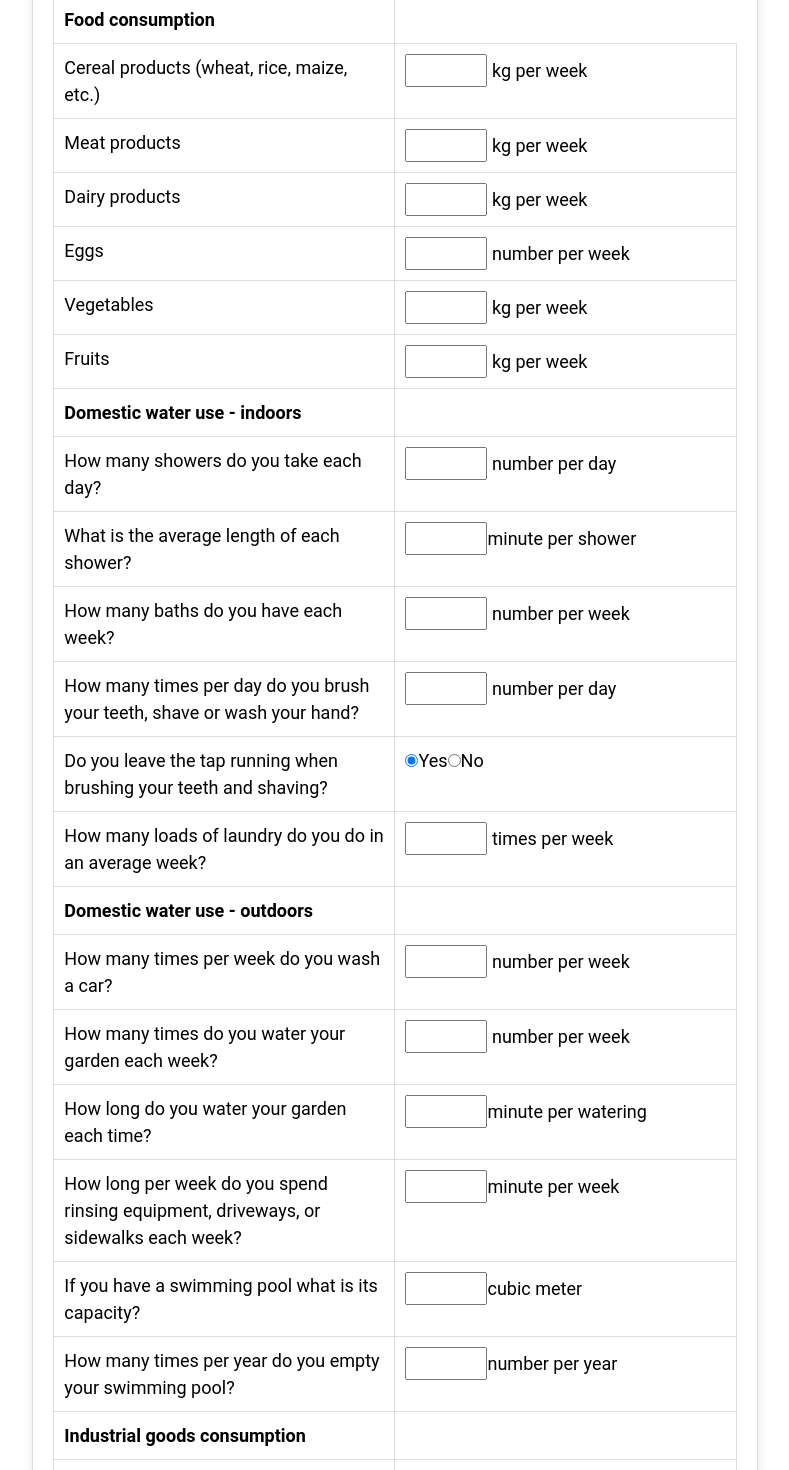
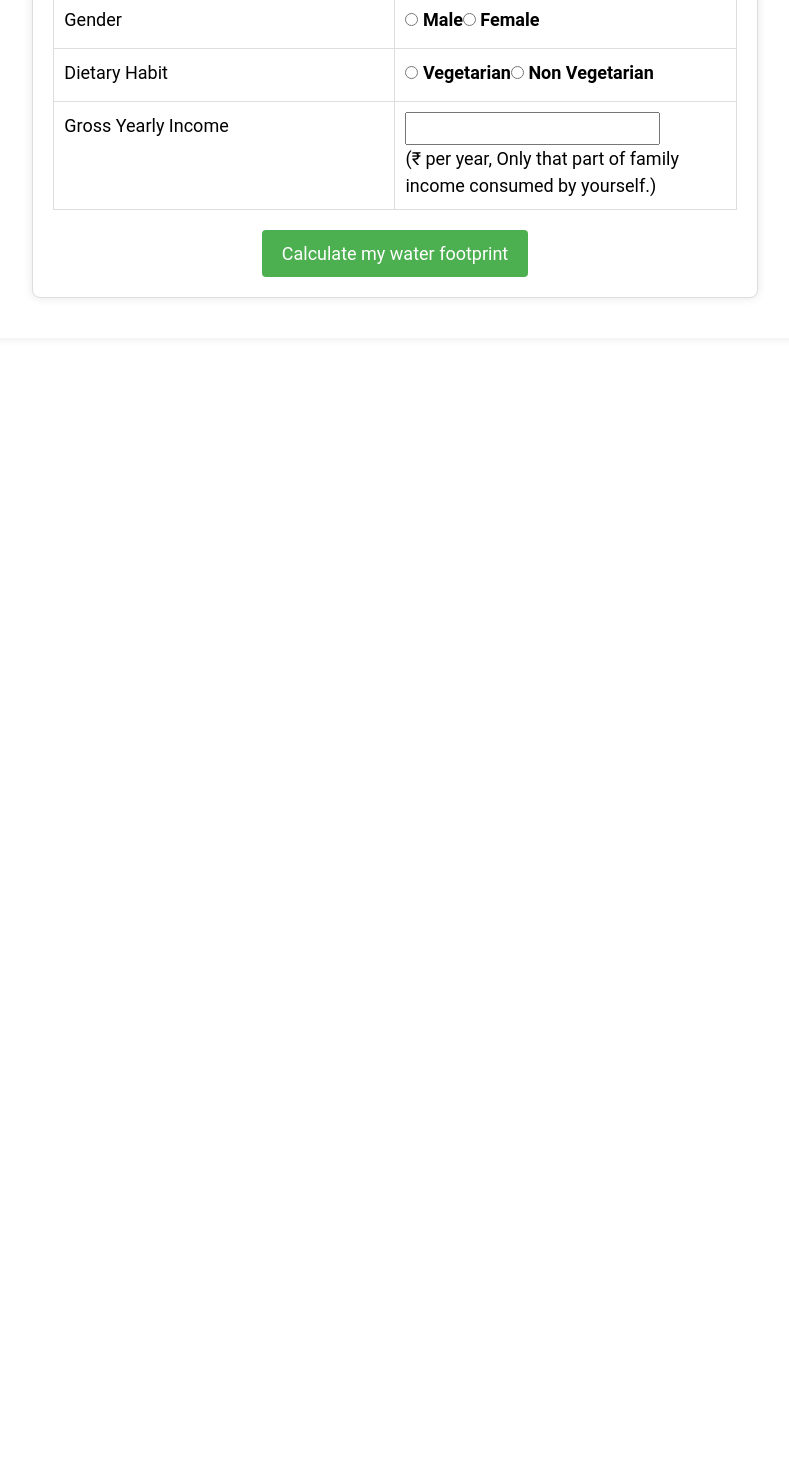
Before and after one commit to Sustainer2020/Water-Footprint-of-India, a React (Create React App) app: page /Calculator in a window 1280 px wide. Shown: the part 460-1930 px from the top of the page, without its empty margins (195-984 px from the left). After the commit the page ends 845 px from the top, so only its background shows below. Built offline with nearby package versions, Linux system fonts and the light colour scheme.

Commit message:
rough basic calc

```diff
--- a/src/components/WaterCalculator.js
+++ b/src/components/WaterCalculator.js
@@ -35,13 +35,44 @@ function WaterFootprintCalculator() {
   const [poolnumber, setPoolnumber] = useState('');
   const [income, setIncome] = useState('');
   const [showModal, setShowModal] = useState(false);
-
+  const [gender, setGender] = useState("");
+  const [dietaryHabit, setDietaryHabit] = useState("");
+  const [grossYearlyIncome, setGrossYearlyIncome] = useState("");
   const handleDropdownChange = (e) => {
     setSelectedItem(e.target.value);
   };
 
+
   const [waterFootprint, setWaterFootprint] = useState(null);
 
+  const handleGenderChange = (e) => {
+    const selectedGender = e.target.value;
+
+    // Set values based on the selected gender
+    if (selectedGender === 'male') {
+      // Set values for male
+      setGender(55);
+    } else if (selectedGender === 'female') {
+      // Set values for female
+      setGender(50);
+
+    }
+  };
+  const handleDietaryHabitChange = (e) => {
+    const selectedDietaryHabit = e.target.value;
+
+    // Set values based on the selected dietary habit
+    if (selectedDietaryHabit === 'vegetarian') {
+      // Set values for vegetarian
+      setDietaryHabit(50);
+      // Additional logic or state updates if needed
+    } else if (selectedDietaryHabit === 'meat_consumer') {
+      // Set values for non-vegetarian
+      setDietaryHabit(70);
+      // Additional logic or state updates if needed
+    }
+    console.log(dietaryHabit);
+  };
   const calculateWaterFootprint = () => {
     const numericFields = [
       { name: 'Cereal products', value: cereal },
@@ -65,31 +96,23 @@ function WaterFootprintCalculator() {
     ];
 
     // Check for non-numeric values in numeric fields
-    const invalidFields = numericFields.filter(field => isNaN(parseFloat(field.value)));
+    // const invalidFields = numericFields.filter(field => isNaN(parseFloat(field.value)));
 
-    if (invalidFields.length > 0) {
-      const fieldNames = invalidFields.map(field => field.name).join(', ');
-      alert(`Please enter valid numeric values in the following fields: ${fieldNames}`);
-      return;
-    }
+    // if (invalidFields.length > 0) {
+    //   const fieldNames = invalidFields.map(field => field.name).join(', ');
+    //   alert(`Please enter valid numeric values in the following fields: ${fieldNames}`);
+    //   return;
+    // }
 
     if (selectedItem === 'basic') {
+      console.log(dietaryHabit);
       // Basic water footprint calculation equation
       let basicWaterFootprint =
-        parseFloat(cereal) +
-        parseFloat(meat) +
-        parseFloat(diary) +
-        parseFloat(egg) +
-        parseFloat(vegetable) +
-        parseFloat(fruit) +
-        parseFloat(showernumber) * parseFloat(showerminute) * 365 +
-        parseFloat(bathnumber) * 150 +
-        parseFloat(tap1) * parseFloat(tap2) +
-        parseFloat(laundryload) * 150 +
-        parseFloat(carweek) * 150 +
-        parseFloat(gardenweek) * parseFloat(gardenminute) +
-        parseFloat(rinsingminute) +
-        parseFloat(poolcapacity) * parseFloat(poolnumber) * 1000;
+      400+
+        parseFloat(gender)+
+        parseFloat(dietaryHabit)+
+        parseFloat(grossYearlyIncome)*0.005
+        ;
 
       setWaterFootprint(basicWaterFootprint);
     } else if (selectedItem === 'advanced') {
@@ -162,156 +185,34 @@ function WaterFootprintCalculator() {
       </td>
     </tr>
     <tr>
-              <td><strong>Food consumption</strong></td>
-            </tr>
-            <tr>
-              <td>Cereal products (wheat, rice, maize, etc.)</td>
+      <td>Gender</td>
       <td>
-                <input name="cereal" size="3" type="text" value={cereal} onChange={(e) => setCereal(e.target.value)} />
-                <span> kg per week</span>
+        <label>
+          <input type="radio" name="gender" value="male" onChange={handleGenderChange} /> Male
+        </label>
+        <label>
+          <input type="radio" name="gender" value="female" onChange={handleGenderChange} /> Female
+        </label>
+        {/* Add more options if needed */}
       </td>
     </tr>
     <tr>
-              <td>Meat products</td>
+      <td>Dietary Habit</td>
       <td>
-                <input name="meat" size="3" type="text" value={meat} onChange={(e) => setMeat(e.target.value)} />
-                <span> kg per week</span>
+        <label>
+          <input type="radio" name="dietary_habit" value="vegetarian" onChange={handleDietaryHabitChange} /> Vegetarian
+        </label>
+        <label>
+          <input type="radio" name="dietary_habit" value="meat_consumer" onChange={handleDietaryHabitChange} /> Non Vegetarian
+        </label>
       </td>
     </tr>
     <tr>
-              <td>Dairy products</td>
+      <td>Gross Yearly Income</td>
       <td>
-                <input name="diary" size="3" type="text" value={diary} onChange={(e) => setDiary(e.target.value)} />
-                <span> kg per week</span>
-              </td>
-            </tr>
-            <tr>
-              <td>Eggs</td>
-              <td>
-                <input name="egg" size="3" type="text" value={egg} onChange={(e) => setEgg(e.target.value)} />
-                <span> number per week</span>
-              </td>
-            </tr>
-            <tr>
-              <td>Vegetables</td>
-              <td>
-                <input name="vegetable" size="3" type="text" value={vegetable} onChange={(e) => setVegetable(e.target.value)} />
-                <span> kg per week</span>
-              </td>
-            </tr>
-            <tr>
-              <td>Fruits</td>
-              <td>
-                <input name="fruit" size="3" type="text" value={fruit} onChange={(e) => setFruit(e.target.value)} />
-                <span> kg per week</span>
-              </td>
-            </tr>
-
-
-            <tr>
-              <td><strong>Domestic water use - indoors</strong></td>
-              <td>&nbsp;</td>
-            </tr>
-            <tr>
-              <td>How many showers do you take each day?</td>
-              <td>
-                <input name="showernumber" size="3" type="text" value={showernumber} onChange={(e) => setShowernumber(e.target.value)} />
-                <span> number per day</span>
-              </td>
-            </tr>
-            <tr>
-              <td>What is the average length of each shower?</td>
-              <td>
-                <input name="showerminute" size="3" type="text" value={showerminute} onChange={(e) => setShowerminute(e.target.value)} />
-               minute per shower
-              </td>
-            </tr>
-            <tr>
-              <td>How many baths do you have each week?</td>
-              <td>
-                <input name="bathnumber" size="3" type="text" value={bathnumber} onChange={(e) => setBathnumber(e.target.value)} />
-                <span> number per week</span>
-              </td>
-            </tr>
-            <tr>
-              <td>How many times per day do you brush your teeth, shave or wash your hand?</td>
-              <td>
-                <input name="tap1" size="3" type="text" value={tap1} onChange={(e) => setTap1(e.target.value)} />
-                <span> number per day</span>
-              </td>
-            </tr>
-            <tr>
-              <td>Do you leave the tap running when brushing your teeth and shaving?</td>
-              <td>
-                <input name="tap2" value="20" type="radio" checked={tap2 === '20'} onChange={() => setTap2('20')} />
-                Yes
-                <input name="tap2" value="1" type="radio" checked={tap2 === '1'} onChange={() => setTap2('1')} />
-                No
-              </td>
-            </tr>
-            <tr>
-              <td>How many loads of laundry do you do in an average week?</td>
-              <td>
-                <input name="laundryload" size="3" type="text" value={laundryload} onChange={(e) => setLaundryload(e.target.value)} />
-                <span> times per week</span>
-              </td>
-            </tr>
-
-            <tr>
-              <td><strong>Domestic water use - outdoors</strong></td>
-              <td>&nbsp;</td>
-            </tr>
-            <tr>
-              <td>How many times per week do you wash a car?</td>
-              <td>
-                <input name="carweek" size="3" type="text" value={carweek} onChange={(e) => setCarweek(e.target.value)} />
-                <span> number per week</span>
-              </td>
-            </tr>
-            <tr>
-              <td>How many times do you water your garden each week?</td>
-              <td>
-                <input name="gardenweek" size="3" type="text" value={gardenweek} onChange={(e) => setGardenweek(e.target.value)} />
-                <span> number per week</span>
-              </td>
-            </tr>
-            <tr>
-              <td>How long do you water your garden each time?</td>
-              <td>
-                <input name="gardenminute" size="3" type="text" value={gardenminute} onChange={(e) => setGardenminute(e.target.value)} />
-                minute per watering
-              </td>
-            </tr>
-            <tr>
-              <td>How long per week do you spend rinsing equipment, driveways, or sidewalks each week?</td>
-              <td>
-                <input name="rinsingminute" size="3" type="text" value={rinsingminute} onChange={(e) => setRinsingminute(e.target.value)} />
-                minute per week
-              </td>
-            </tr>
-            <tr>
-              <td>If you have a swimming pool what is its capacity?</td>
-              <td>
-                <input name="poolcapacity" size="3" type="text" value={poolcapacity} onChange={(e) => setPoolcapacity(e.target.value)} />
-                cubic meter
-              </td>
-            </tr>
-            <tr>
-              <td>How many times per year do you empty your swimming pool?</td>
-              <td>
-                <input name="poolnumber" size="3" type="text" value={poolnumber} onChange={(e) => setPoolnumber(e.target.value)} />
-                number per year
-              </td>
-            </tr>
-            <tr>
-              <td><strong>Industrial goods consumption</strong></td>
-              <td>&nbsp;</td>
-            </tr>
-            <tr>
-              <td>What is your gross yearly income? (Only that part of income which is consumed by you).</td>
-              <td>
-                <input name="income" size="10" type="text" value={income} onChange={(e) => setIncome(e.target.value)} />
-                US$ per year
+        <input type="number" name="gross_yearly_income" value={grossYearlyIncome} onChange={(e) => setGrossYearlyIncome(e.target.value)} />
+        <br/>
+          (₹ per year, Only that part of family income consumed by yourself.)
       </td>
     </tr>
   </tbody>
--- a/src/components/WaterFootprintModal.js
+++ b/src/components/WaterFootprintModal.js
@@ -11,7 +11,7 @@ function WaterFootprintModal({ show, onHide, waterFootprint }) {
         <Modal.Title>Water Footprint Result</Modal.Title>
       </Modal.Header>
       <Modal.Body>
-        <p>Your water footprint is: {waterFootprint} liters.</p>
+        <p>Your annual water footprint is: {waterFootprint} m³.</p>
       </Modal.Body>
       <Modal.Footer>
         <Button variant="secondary" onClick={onHide}>
```
Lines whose indentation alone changed are shown as unchanged.
